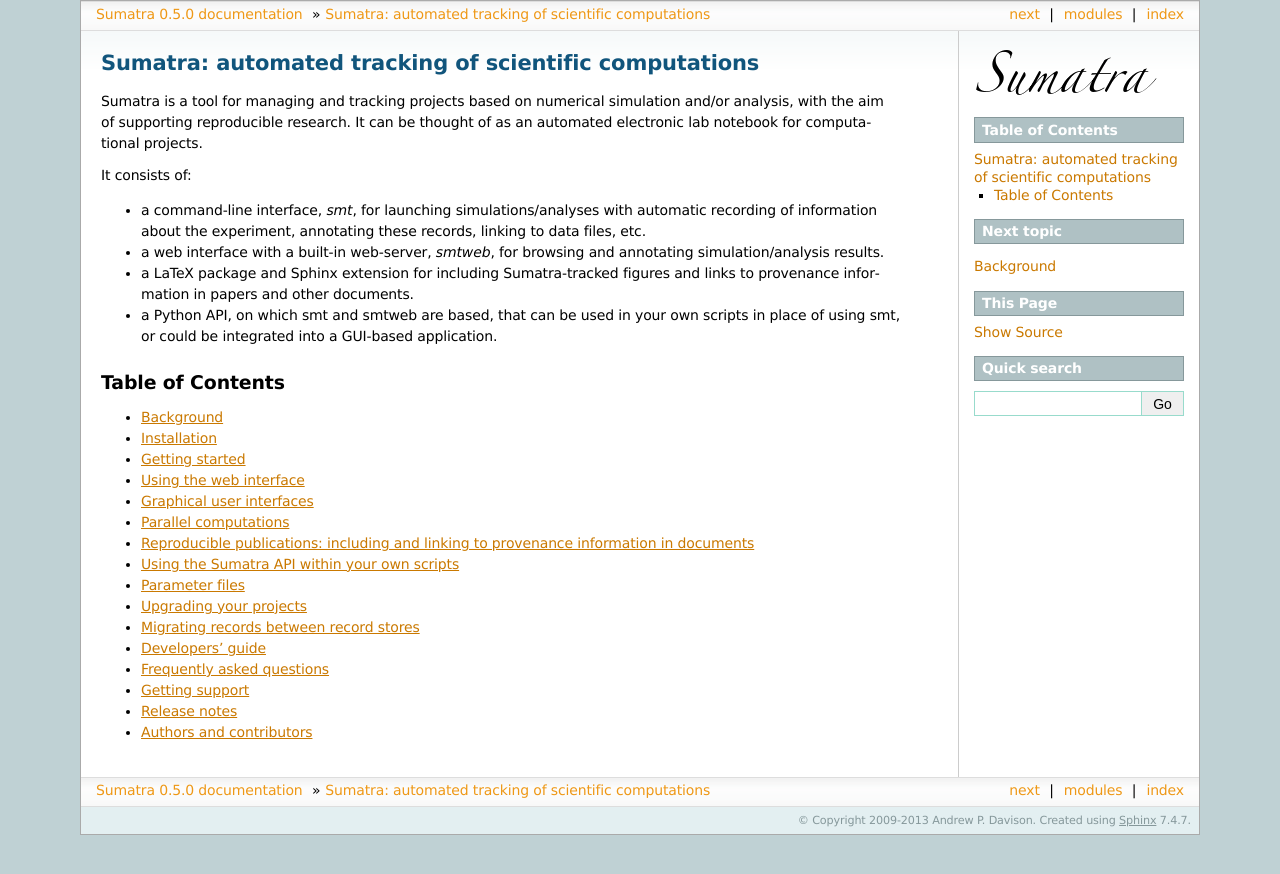
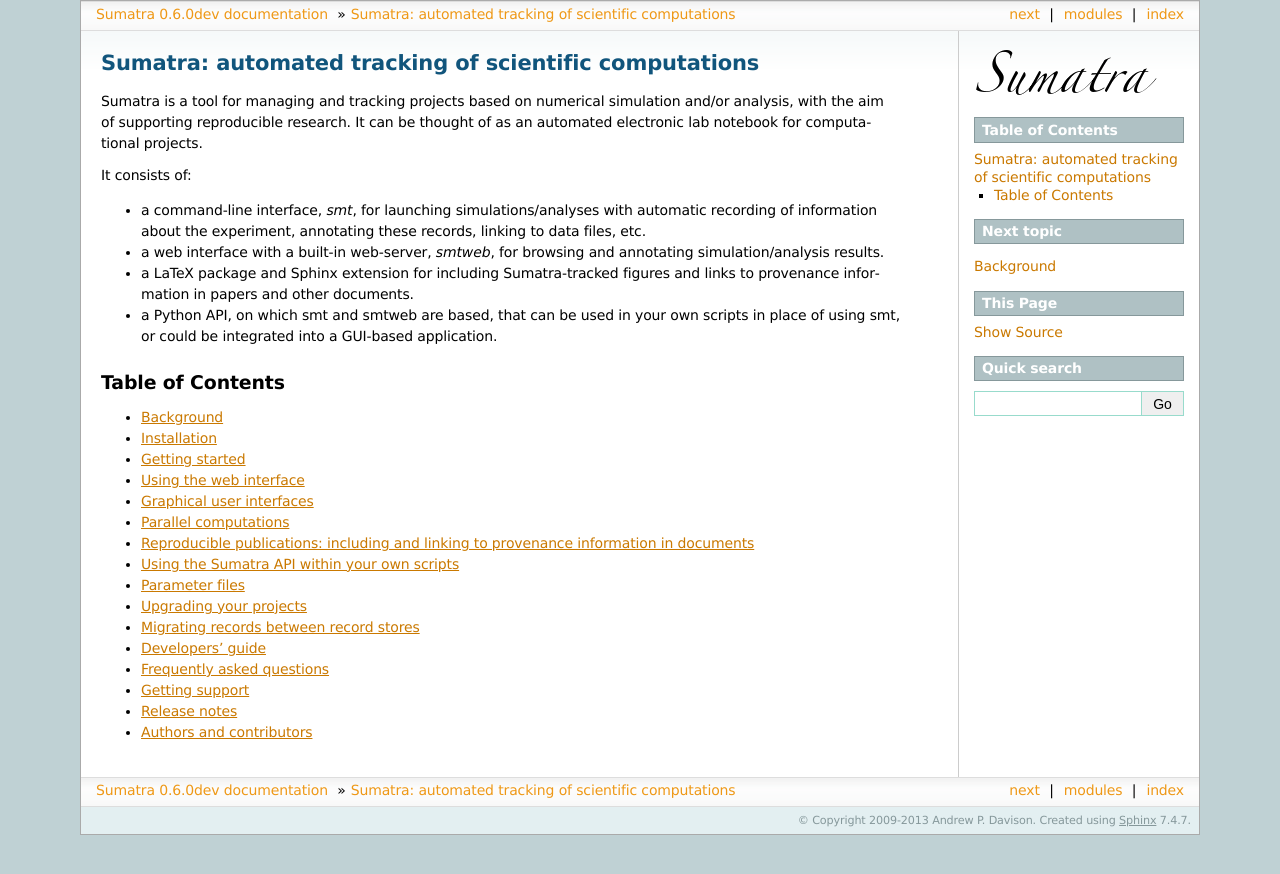
Before and after one commit to open-research/sumatra, a Sphinx documentation site: the page built from doc/index.txt, in a window 1280 px wide. Shown: the top 874 px of the page. Built offline with Sphinx 7.4.7, drawn with Linux system fonts in a browser that asks for light colours; pages that are not in the unit, such as notebooks, are missing from menus.

Commit message:
Bumped version number to 0.6.0dev in default branch

```diff
--- a/doc/conf.py
+++ b/doc/conf.py
@@ -45,9 +45,9 @@
 # built documents.
 #
 # The short X.Y version.
-version = '0.5'
+version = '0.6'
 # The full version, including alpha/beta/rc tags.
-release = '0.5.0'
+release = '0.6.0dev'
 
 # The language for content autogenerated by Sphinx. Refer to documentation
 # for a list of supported languages.
--- a/src/__init__.py
+++ b/src/__init__.py
@@ -3,4 +3,4 @@
            'dependency_finder', 'external', 'web', 'decorators', 'publishing',
            'users', 'core']
 
-__version__ = "0.5.0"
+__version__ = "0.6.0dev"
```
